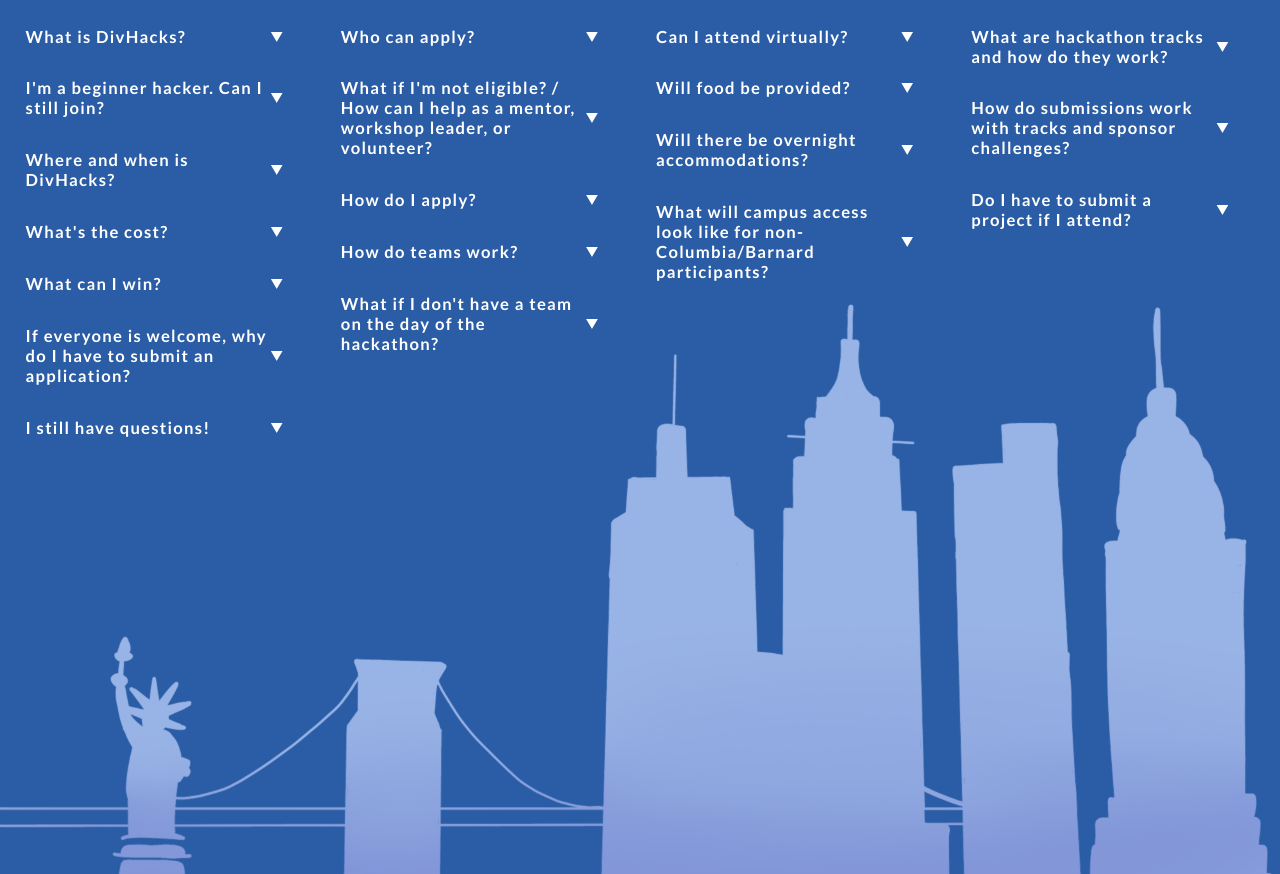
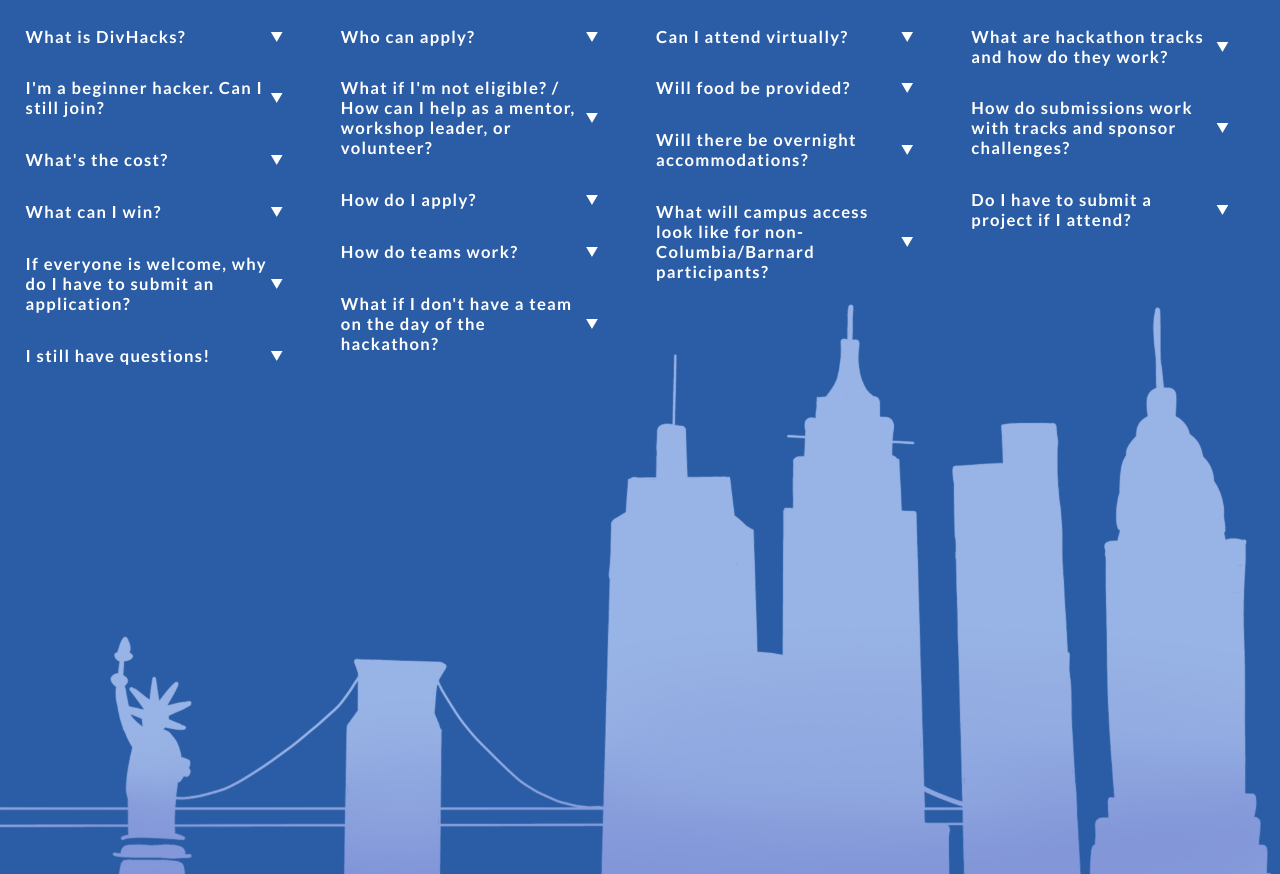
Before and after one commit to cu-divhacks/2025website, a React (Create React App) app in the folder 2025divhacks/: page / in a window 1280 px wide. Shown: the part 4960-5834 px from the top of the page. Built offline with nearby package versions, Linux system fonts and the light colour scheme.

Commit message:
faq cutting

```diff
--- a/2025divhacks/src/pages/Home.js
+++ b/2025divhacks/src/pages/Home.js
@@ -352,15 +352,7 @@ export default function Home() {
               isExpanded={openFaqItem === "I'm a beginner hacker. Can I still join?"}
               onToggle={() => handleFaqToggle("I'm a beginner hacker. Can I still join?")}
             >
-              <p>Absolutely! You are not required to have prior experience or even be a CS major to apply. DivHacks welcomes people of all skill levels and educational experience. During the hackathon, there will be workshops, help sessions, and mentors available to assist you with your projects. Additionally, in the week leading up to DivHacks, there will be workshops to help prepare you for coding over the weekend.</p>
-            </CollapsibleText>
-
-            <CollapsibleText
-              title="Where and when is DivHacks?"
-              isExpanded={openFaqItem === "Where and when is DivHacks?"}
-              onToggle={() => handleFaqToggle("Where and when is DivHacks?")}
-            >
-              <p>DivHacks will take place in person at Columbia University's campus in New York City, primarily in Alfred J. Lerner Hall, on October 4-5.</p>
+              <p>Absolutely! You are not required to have prior experience or even be a CS major to apply. During the hackathon, there will be workshops, help sessions, and mentors available to assist you with your projects. Additionally, in the week leading up to DivHacks, there will be workshops to help prepare you for coding over the weekend.</p>
             </CollapsibleText>
 
             <CollapsibleText
@@ -376,7 +368,7 @@ export default function Home() {
               isExpanded={openFaqItem === "What can I win?"}
               onToggle={() => handleFaqToggle("What can I win?")}
             >
-              <p>Prizes are given for the overall top 3 projects. There are also prizes for top submissions in each of the 4 tracks, as well as other categories such as Best Beginner Hack. Hackers also have the opportunity to win prizes from sponsor challenges– there is no limit to how many prizes a team can win. Stay tuned for our official list of prizes, which will be revealed closer to the weekend!</p>
+              <p>Prizes are given for the overall top 3 projects. There are also prizes for top submissions in each of the 4 tracks, as well as other categories such as Best Beginner Hack. Hackers also have the opportunity to win prizes from sponsor challenges– there is no limit to how many prizes a team can win. Stay tuned for our official list of prizes!</p>
             </CollapsibleText>
 
             <CollapsibleText
@@ -384,7 +376,7 @@ export default function Home() {
               isExpanded={openFaqItem === "If everyone is welcome, why do I have to submit an application?"}
               onToggle={() => handleFaqToggle("If everyone is welcome, why do I have to submit an application?")}
             >
-              <p>We would love to host everyone and anyone interested in attending DivHacks. Unfortunately, we can only host a limited number of hackers due to venue size and budget limitations. We place this limit as we want to ensure all our guests have the best experience possible.</p>
+              <p>We would love to host everyone interested in attending DivHacks, but we are limited by venue size and budget limitations. </p>
             </CollapsibleText>
 
             <CollapsibleText
@@ -403,7 +395,7 @@ export default function Home() {
               isExpanded={openFaqItem === "Who can apply?"}
               onToggle={() => handleFaqToggle("Who can apply?")}
             >
-              <p>Any college student (undergraduate or graduate) is welcome to apply! DivHacks prides itself on bringing together innovative leaders from diverse gender, socioeconomic, and educational backgrounds to problem-solve, inspire, and code. We provide a safe and empowering space for students who identify as part of an underrepresented group in tech, and welcome anyone who feels they would benefit from this type of space!</p>
+              <p>Any college student (undergraduate or graduate) is welcome to apply!</p>
             </CollapsibleText>
 
             <CollapsibleText
@@ -419,7 +411,7 @@ export default function Home() {
               isExpanded={openFaqItem === "How do I apply?"}
               onToggle={() => handleFaqToggle("How do I apply?")}
             >
-              <p>Applications open late June. Priority applications are due July 31st, and regular applications are due August 31st. Just fill out the application before the deadline!</p>
+              <p>Priority applications are due July 31st, and regular applications are due August 31st. Just fill out the application before the deadline!</p>
             </CollapsibleText>
 
             <CollapsibleText
@@ -481,7 +473,7 @@ export default function Home() {
               isExpanded={openFaqItem === "What are hackathon tracks and how do they work?"}
               onToggle={() => handleFaqToggle("What are hackathon tracks and how do they work?")}
             >
-              <p>DivHacks projects are required to fall under 1 of 4 distinct "tracks", thematic focus areas intended to broadly guide your project. This year, our tracks are productivity, sustainability, entertainment, and immersive technology. During submission, you will be prompted to select 1 track that best fits your project. You can find further descriptions of each of our tracks on our website.</p>
+              <p>DivHacks projects are required to fall under 1 of 4 distinct "tracks", thematic focus areas intended to broadly guide your project. This year, our tracks are productivity, sustainability, entertainment, and immersive technology. During submission, you will be prompted to select 1 track that best fits your project. You can find further descriptions of each of our tracks above.</p>
             </CollapsibleText>
 
             <CollapsibleText
```
